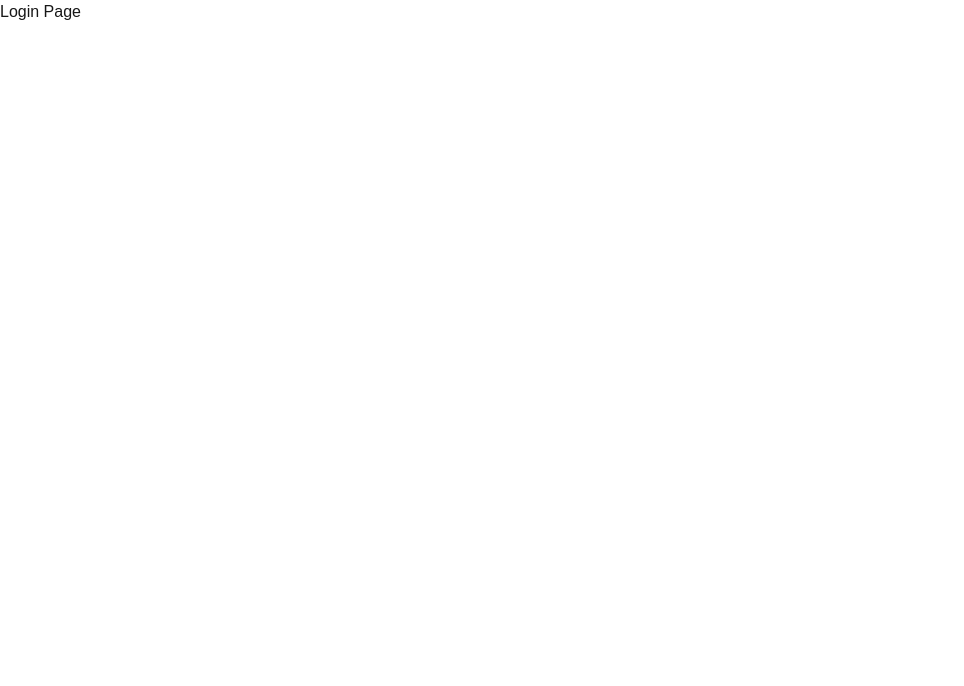
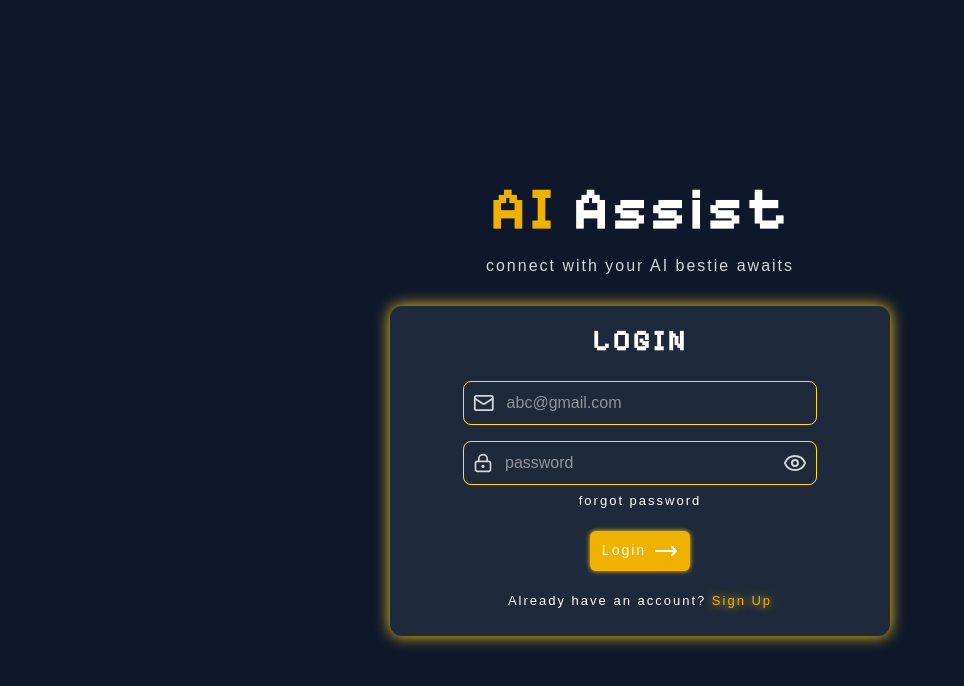
Before and after one commit to Asyrafi0257/chatbot, a Next.js app: page /login in a window 1280 px wide. Shown: the top 686 px of the page, without its empty margins (0-964 px from the left). Built offline with nearby package versions, Linux system fonts and the light colour scheme.

Commit message:
feat: add login UI for login

```diff
--- a/app/(frontend)/(authen)/login/page.tsx
+++ b/app/(frontend)/(authen)/login/page.tsx
@@ -1,9 +1,56 @@
 'use client'
 
+import { Mail, LockKeyhole, MoveRight, Eye, EyeOff  } from "lucide-react"
+import Link from "next/link";
+import { useState } from "react";
+
 export default function Login(){
+    const [showPassword, setShowPassword] = useState(true);
+
+    const handlePassword = () => {
+        setShowPassword(!showPassword);
+    }
     return (
-        <div>
-            <h2>Login Page</h2>
+        <div className="flex flex-col h-screen justify-center items-center bg-[#0F172A]">
+            <h2 className="text-white text-[60px] font-bold font-pixel tracking-[3px]"><span className="text-yellow-500">AI </span>Assist</h2>
+            <p className="text-[16px] text-gray-300 tracking-[2px]">connect with your AI bestie awaits</p>
+            <div className="bg-[#1E293B] w-[500px] h-[330px] mt-7 p-3 rounded-xl shadow-[0_0_15px_#facc15] flex flex-col items-center">
+                <h2 className="uppercase text-white text-[30px] tracking-[2px] font-bold font-pixel">Login</h2>
+
+                {/* input email */}
+                <div className=" flex flex-row mt-5 w-[350px] outline-1 outline-offset-1 outline-yellow-300 focus-within:outline-2 focus-within:outline-offset-2 focus-within:outline-yellow-500 rounded-md p-2">
+                    <Mail className="text-gray-300"/>
+                    <input type="email" placeholder="abc@gmail.com" className="border-none outline-none w-full text-white ml-3"/>
+                </div>
+
+                {/* input password */}
+                <div className=" flex flex-row mt-5 w-[350px] outline-1 outline-offset-1 outline-yellow-300 focus-within:outline-2 focus-within:outline-offset-2 focus-within:outline-yellow-500 rounded-md p-2">
+                    <LockKeyhole className="text-gray-300"/>
+                    <input type={showPassword ? "text" : "password"} placeholder="password" className="border-none outline-none w-full text-white ml-3"/>
+                    <button onClick={handlePassword} className="cursor-pointer text-gray-300">
+                        {showPassword ? (
+                            <Eye/>
+                        ): (
+                            <EyeOff/>
+                        )}
+                    </button>
+                </div>
+
+                {/* forgot password */}
+                <div className="w-[350] flex flex-row justify-end">
+                    <Link className="text-white text-[13px] tracking-[2px] mt-2" href={""}>forgot password</Link>
+                </div>
+
+                <div className="flex flex-row justify-center bg-yellow-500 w-[100px] h-[40px] p-2 mt-5 rounded-md shadow-[0_0_5px_#facc15] cursor-pointer">
+                    <button className="text-white cursoir-pointer mr-2 tracking-[2px] text-[14px]">Login</button>
+                    <MoveRight className="text-white cursor-pointer text-[14px]"/>
+                </div>
+
+                {/* link untuk register */}
+                <div className="w-full flex flex-row mt-5 justify-center">
+                    <p className="tracking-[2px] text-white text-[13px]">Already have an account? <Link href={""} className="text-yellow-500 [text-shadow:0_0_10px_#facc15]">Sign Up</Link></p>
+                </div>
+            </div>
         </div>
     )
 }
```
